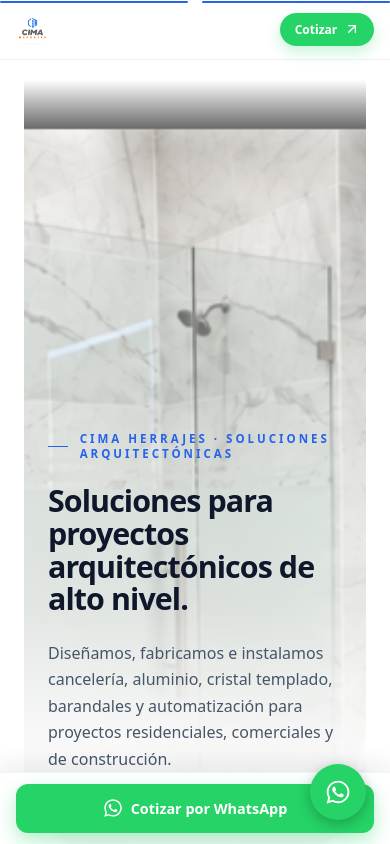
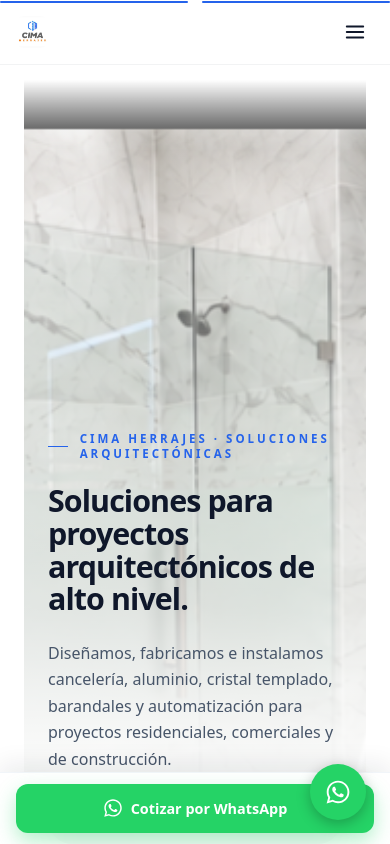
Before and after one commit to cristiangca/cima_herrajes, a React (Vite) app: page / in a window 390 px wide. Shown: the top 844 px of the page. Built offline with nearby package versions, Linux system fonts and the light colour scheme.

Commit message:
Primer update vercion 5-d2

```diff
--- a/src/pages/home/Home.jsx
+++ b/src/pages/home/Home.jsx
@@ -5,7 +5,9 @@
  FiShield, FiTool, FiClock,
  FiCheck, FiPhone, FiMail, FiMapPin,
  FiGrid, FiMaximize2, FiSun, FiZap,
- FiEdit3, FiUsers, FiShoppingBag, FiLayers
+ FiEdit3, FiUsers, FiShoppingBag, FiLayers,
+ FiMenu,
+ FiX
 } from 'react-icons/fi'
 import { FaWhatsapp } from 'react-icons/fa'
 import '../../styles/home.css'
@@ -481,30 +483,57 @@
  document.addEventListener('mousedown', handleClickOutside)
  return () => document.removeEventListener('mousedown', handleClickOutside)
  }, [whatsappOpen])
+const [menuOpen, setMenuOpen] = useState(false)
 
+// Cierra el menú al hacer click en un link
+const cerrarMenu = () => setMenuOpen(false)
  return (
  <div className="landing">
  <ScrollIndicator />
-
- {/* HEADER */}
- <header className="landing-header">
- <Link to="/" className="landing-brand">
+ <header className={`landing-header ${menuOpen ? 'open' : ''}`}>
+  <Link
+    to="/"
+    className="landing-brand"
+    onClick={() => setMenuOpen(false)}
+  >
     <img src={logo} alt="Cima Herrajes" />
     <span>CIMA HERRAJES</span>
   </Link>
 
- <nav className=" landing-nav">
-  <a href="#inicio">Inicio</a>
- <a href="#nosotros">Nosotros</a>
- <a href="#servicios">Servicios</a>
- <a href="#proyectos">Proyectos</a>
- <a href="#referidos">Referidos</a>
- <a href="#contacto">Contacto</a>
+  <button
+    type="button"
+    className="landing-burger"
+    onClick={() => setMenuOpen(v => !v)}
+    aria-label={menuOpen ? 'Cerrar menú' : 'Abrir menú'}
+    aria-expanded={menuOpen}
+  >
+    {menuOpen ? <FiX size={22} /> : <FiMenu size={22} />}
+  </button>
+
+  {/* ⚠️ Asegúrate de que el className dinámico esté aquí */}
+  <nav className={`landing-nav ${menuOpen ? 'open' : ''}`}>
+    <a href="#inicio"    onClick={() => setMenuOpen(false)}>Inicio</a>
+    <a href="#nosotros"  onClick={() => setMenuOpen(false)}>Nosotros</a>
+    <a href="#servicios" onClick={() => setMenuOpen(false)}>Servicios</a>
+    <a href="#proyectos" onClick={() => setMenuOpen(false)}>Proyectos</a>
+    <a href="#referidos" onClick={() => setMenuOpen(false)}>Referidos</a>
+    <a href="#contacto"  onClick={() => setMenuOpen(false)}>Contacto</a>
+
+    <button
+      type="button"
+      className="landing-header-cta mobile-only"
+      onClick={() => {
+        setMenuOpen(false)
+        abrirWhatsApp(mensajeGeneral(), 'header-mobile')
+      }}
+    >
+      Cotizar <FiArrowUpRight size={16} />
+    </button>
   </nav>
 
   <button
     type="button"
- className="landing-header-cta"
+    className="landing-header-cta desktop-only"
     onClick={() => abrirWhatsApp(mensajeGeneral(), 'header')}
   >
     Cotizar <FiArrowUpRight size={16} />
@@ -543,8 +572,8 @@
         </a>
       </Reveal>
     </div>
-
-    {/* <Reveal className="hero-postit" delay={600}>
+{/*
+    <Reveal className="hero-postit" delay={600}>
       <span className="hero-postit-tag">CONTACTO RÁPIDO</span>
       <h3>¿Tienes un proyecto en mente?</h3>
       <p>Te asesoramos sin costo.</p>
--- a/src/styles/home.css
+++ b/src/styles/home.css
@@ -25,6 +25,9 @@
 /* ============================================================
    HEADER
    ============================================================ */
+/* ============================================================
+   HEADER
+   ============================================================ */
 .landing-header {
   position: fixed;
   top: 0;
@@ -41,6 +44,8 @@
   -webkit-backdrop-filter: blur(14px);
   border-bottom: 1px solid rgba(15, 23, 42, 0.05);
 }
+
+/* Marca */
 .landing-brand {
   display: flex;
   align-items: center;
@@ -59,10 +64,15 @@
   border-radius: 8px;
 }
 
+/* ============================================================
+   NAV — desktop normal
+   ============================================================ */
 .landing-nav {
   display: flex;
   gap: 1.5rem;
   align-items: center;
+  margin-left: auto;
+  margin-right: 1rem;
 }
 .landing-nav a {
   color: #475569;
@@ -73,6 +83,116 @@
 }
 .landing-nav a:hover { color: var(--ink); }
 
+/* Botón hamburguesa — oculto en desktop */
+.landing-burger {
+  display: none;
+  background: transparent;
+  border: none;
+  color: var(--ink);
+  cursor: pointer;
+  padding: 0.5rem;
+  border-radius: 8px;
+  transition: background 0.2s;
+  z-index: 60;
+  position: relative;
+}
+.landing-burger:hover { background: #f1f5f9; }
+
+/* Utilidades */
+.mobile-only  { display: none; }
+.desktop-only { display: inline-flex; }
+
+/* ============================================================
+   MÓVIL (<= 900px) — panel desplegable
+   ============================================================ */
+@media (max-width: 900px) {
+  .landing-header {
+    padding: 0.9rem 1.2rem;
+  }
+
+  .landing-burger {
+    display: inline-flex;
+    align-items: center;
+    justify-content: center;
+  }
+
+  .desktop-only { display: none; }
+
+  .mobile-only {
+    display: inline-flex;
+    margin-top: 1rem;
+    align-self: flex-start;
+    width: auto;
+    padding: 0.7rem 1.3rem;
+    border-radius: 999px;
+    font-size: 0.85rem;
+  }
+
+  /* 🔑 Panel desplegable — se activa con .open */
+  .landing-nav {
+    position: fixed;
+    top: 0;
+    left: 0;
+    right: 0;
+    bottom: 0;
+    width: 100%;
+    height: 100vh;
+
+    background: #fff;
+
+    display: flex;
+    flex-direction: column;
+    align-items: stretch;
+    justify-content: flex-start;
+    gap: 0;
+
+    padding: 5.5rem 1.5rem 2rem;
+
+    opacity: 0;
+    visibility: hidden;
+    transform: translateY(-12px);
+    transition: opacity 0.28s ease, transform 0.28s ease, visibility 0.28s;
+
+    z-index: 55;   /* entre header (50) y overlay si existe */
+    overflow-y: auto;
+  }
+
+  /* ⬇ ESTA ES LA CLAVE — el estado abierto EN MOVIL */
+  .landing-nav.open {
+    opacity: 1;
+    visibility: visible;
+    transform: translateY(0);
+  }
+
+  .landing-nav a {
+    width: 100%;
+    padding: 1rem 0;
+    font-size: 1.05rem;
+    font-weight: 600;
+    color: var(--ink);
+    border-bottom: 1px solid #f1f5f9;
+    letter-spacing: 0.2px;
+  }
+  .landing-nav a:last-of-type {
+    border-bottom: none;
+  }
+  .landing-nav a:hover {
+    color: var(--accent);
+  }
+}
+
+@media (max-width: 480px) {
+  .landing-brand span {
+    font-size: 0.78rem;
+    letter-spacing: 1.2px;
+  }
+  .landing-brand img {
+    width: 30px;
+    height: 30px;
+  }
+}
+
+/* CTA */
 .landing-header-cta {
   display: inline-flex;
   align-items: center;
@@ -96,6 +216,71 @@
   box-shadow: 0 10px 22px rgba(37, 211, 102, 0.35);
 }
 
+/* Botón hamburguesa — oculto en desktop */
+.landing-burger {
+  display: none;
+  background: transparent;
+  border: none;
+  color: var(--ink);
+  cursor: pointer;
+  padding: 0.5rem;
+  border-radius: 8px;
+  transition: background 0.2s;
+}
+.landing-burger:hover { background: #f1f5f9; }
+
+/* Utilidades para mostrar/ocultar */
+.mobile-only { display: none; }
+.desktop-only { display: inline-flex; }
+
+/* ============================================================
+   MÓVIL (<= 900px)
+   ============================================================ */
+@media (max-width: 900px) {
+  .landing-header {
+    padding: 0.9rem 1.2rem;
+  }
+
+  /* Mostramos hamburguesa */
+  .landing-burger {
+    display: inline-flex;
+    align-items: center;
+    justify-content: center;
+    order: 2;               /* queda a la derecha del logo */
+  }
+
+  /* CTA desktop oculto */
+  .desktop-only { display: none; }
+
+  /* CTA dentro del menú visible */
+  .mobile-only {
+    display: inline-flex;
+    margin-top: 0.5rem;
+    align-self: flex-start;
+  }
+
+  /* Nav como panel desplegable */
+
+
+  /* El header mantiene el z-index por encima del panel */
+  .landing-header.open .landing-burger {
+    color: var(--ink);
+  }
+}
+
+/* ============================================================
+   MÓVIL MUY PEQUEÑO (<= 480px)
+   ============================================================ */
+@media (max-width: 480px) {
+  .landing-brand span {
+    font-size: 0.78rem;
+    letter-spacing: 1.2px;
+  }
+  .landing-brand img {
+    width: 30px;
+    height: 30px;
+  }
+}
 /* ============================================================
    SCROLL INDICATOR (dos líneas que se juntan)
    ============================================================ */
@@ -427,7 +612,7 @@
 }
 
 /* ============================================================
-   POST-IT (si lo activas)
+   HERO — POST-IT "Contacto rápido"
    ============================================================ */
 .hero-postit {
   position: absolute;
@@ -443,6 +628,109 @@
   display: flex;
   flex-direction: column;
   gap: 0.5rem;
+}
+
+/* Etiqueta superior */
+.hero-postit-tag {
+  font-size: 0.65rem;
+  letter-spacing: 2px;
+  font-weight: 700;
+  text-transform: uppercase;
+  color: #2563eb;
+  margin-bottom: 0.2rem;
+}
+
+/* Título */
+.hero-postit h3 {
+  font-size: 1.05rem;
+  font-weight: 700;
+  color: #0f172a;
+  line-height: 1.25;
+  margin: 0;
+}
+
+/* Subtítulo */
+.hero-postit p {
+  font-size: 0.82rem;
+  color: #64748b;
+  margin: 0 0 0.5rem;
+}
+
+/* Botón principal */
+.hero-postit-btn {
+  display: inline-flex;
+  align-items: center;
+  justify-content: center;
+  gap: 0.4rem;
+  background: #0f172a;
+  color: #fff;
+  padding: 0.7rem 1rem;
+  border: none;
+  border-radius: 10px;
+  font-weight: 600;
+  font-size: 0.82rem;
+  font-family: inherit;
+  cursor: pointer;
+  transition: all 0.25s ease;
+}
+.hero-postit-btn:hover {
+  background: #1e293b;
+  transform: translateY(-1px);
+  box-shadow: 0 10px 20px rgba(15, 23, 42, 0.25);
+}
+.hero-postit-btn:active {
+  transform: translateY(0);
+}
+
+/* Bloque de contactos secundarios */
+.hero-postit-contact {
+  display: flex;
+  flex-direction: column;
+  gap: 0.35rem;
+  padding-top: 0.7rem;
+  margin-top: 0.3rem;
+  border-top: 1px solid #f1f5f9;
+}
+.hero-postit-contact a {
+  display: flex;
+  align-items: center;
+  gap: 0.4rem;
+  font-size: 0.75rem;
+  color: #64748b;
+  text-decoration: none;
+  transition: color 0.2s ease;
+}
+.hero-postit-contact a:hover {
+  color: #2563eb;
+}
+
+/* ============================================================
+   RESPONSIVE
+   ============================================================ */
+@media (max-width: 1024px) {
+  .hero-postit {
+    position: static;
+    width: 100%;
+    max-width: 380px;
+    margin: 2rem auto 0;
+    box-shadow: 0 15px 40px rgba(15, 23, 42, 0.12);
+  }
+}
+
+@media (max-width: 480px) {
+  .hero-postit {
+    padding: 1.1rem 1.1rem 1rem;
+  }
+  .hero-postit h3 {
+    font-size: 0.95rem;
+  }
+  .hero-postit p {
+    font-size: 0.78rem;
+  }
+  .hero-postit-btn {
+    font-size: 0.8rem;
+    padding: 0.65rem 0.9rem;
+  }
 }
 
 /* ============================================================
@@ -1276,10 +1564,7 @@
 /* ============================================================
    RESPONSIVE
    ============================================================ */
-@media (max-width: 1100px) {
-  .landing-nav { gap: 1rem; }
-  .landing-nav a { font-size: 0.78rem; }
-}
+
 
 @media (max-width: 900px) {
   .slide {
@@ -1294,7 +1579,6 @@
     padding: 5rem 1.5rem;
   }
 
-  .landing-nav { display: none; }
 
   .hero-body h1 { font-size: 1.9rem; }
   .hero-body p { font-size: 1rem; }
```
Lines whose indentation alone changed are shown as unchanged.
